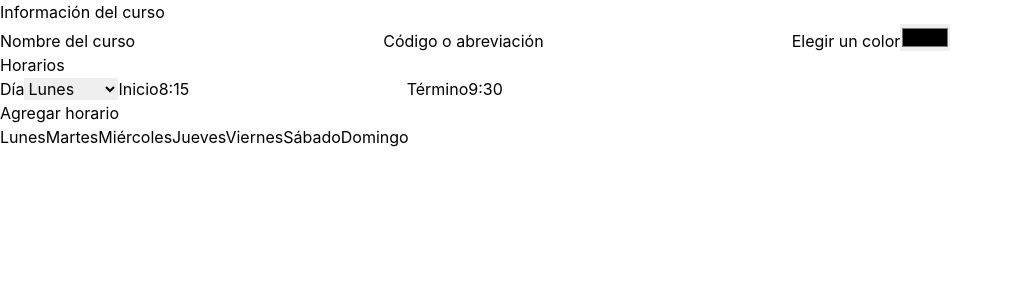
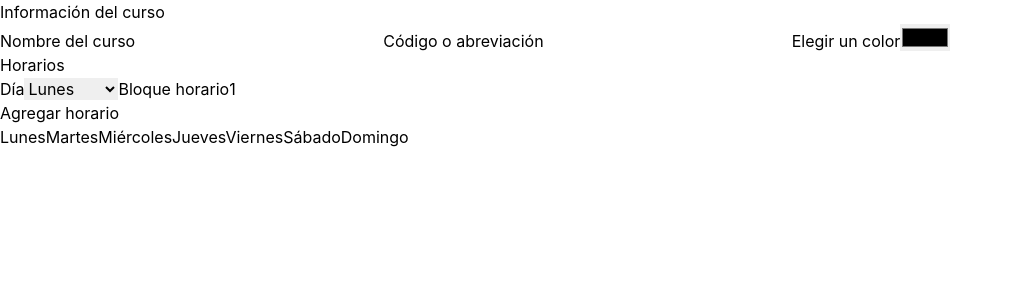
Before and after one commit to mguzm4n/schedule-maker-app, a React (Vite) app: page / in a window 1280 px wide. Shown: the top 300 px of the page, without its empty margins (0-1013 px from the left). Built offline with nearby package versions, Linux system fonts and the light colour scheme.

Commit message:
refactor Section type, changing time to blockId

```diff
--- a/src/components/AddSectionForm.tsx
+++ b/src/components/AddSectionForm.tsx
@@ -1,6 +1,7 @@
 import { Dispatch, FC, useState, FormEvent, useEffect } from "react";
 import { CourseFormAction, Section } from "../hooks/courseFormReducer";
 import { days } from '../data';
+
 interface AddSectionFormProps {
   section: Section,
   index: number,
@@ -9,15 +10,14 @@ interface AddSectionFormProps {
 
 const AddSectionForm: FC<AddSectionFormProps> = ({ section, index, dispatch }) => {
   const [sectionState, setSectionState] = useState(section);
-  const onTimeChange = () => {
-    dispatch({ type: 'setNewSection', payload: {
-      ...sectionState,
 
-    } })
-  };
-
-  const onDayChange = (evt: FormEvent<HTMLSelectElement>) => {
-    const newSectionState = { ...sectionState, day: evt.currentTarget.value };
+  const onInputChange = (
+      evt: FormEvent<HTMLSelectElement | HTMLInputElement>,
+      field: string
+    ) => {
+    const inputValue = evt.currentTarget.value;
+    const value = field === "blockId" ? parseInt(inputValue) : inputValue
+    const newSectionState = { ...sectionState, [field]: value };
     dispatch({ type: 'setNewSection', payload: newSectionState });
     setSectionState(newSectionState);
   };
@@ -25,7 +25,7 @@ const AddSectionForm: FC<AddSectionFormProps> = ({ section, index, dispatch }) =
   return (
     <div>
       <label  htmlFor={`section-${index}`}>Día</label>
-      <select name={`section-${index}`} id={`section-${index}`} onChange={onDayChange}>
+      <select name={`section-${index}`} id={`section-${index}`} onChange={evt => onInputChange(evt, 'day')}>
         {days.map(day =>
           <option value={day} defaultValue={sectionState.day}>
             { day }
@@ -33,11 +33,10 @@ const AddSectionForm: FC<AddSectionFormProps> = ({ section, index, dispatch }) =
         }
       </select>
 
-      <label  htmlFor="startTime" >Inicio</label>
-      <input id="startTime" name="from" defaultValue={sectionState.time.from} />
-
-      <label htmlFor="endTime">Término</label>
-      <input id="endTime" name="to" defaultValue={sectionState.time.to} />
+      <label  htmlFor={`blockId-${index}`} >Bloque horario</label>
+      <input onChange={evt => onInputChange(evt, 'blockId')}
+        type="number" id={`blockId-${index}`}
+        name="blockId" defaultValue={sectionState.blockId} />
     </div>
   )
 };
--- a/src/hooks/courseFormReducer.tsx
+++ b/src/hooks/courseFormReducer.tsx
@@ -4,7 +4,7 @@ import { v4 as uuidv4 } from 'uuid';
 export type Section = {
   id: string,
   day: string,
-  time: { from: Time, to: Time}
+  blockId: number
 }
 
 export type CourseFormState = {
@@ -21,7 +21,7 @@ export type CourseFormAction =
   | { type: 'getNewSection'}
   | { type: 'setNewSection', payload: Section };
 
-const defaultSection: Section = { id: uuidv4(), day: 'Lunes', time: { from: '8:15', to: '9:30' } };
+const defaultSection: Section = { id: uuidv4(), day: 'Lunes', blockId: 1 };
 
 export const initialState: CourseFormState = {
   error: undefined,
```
